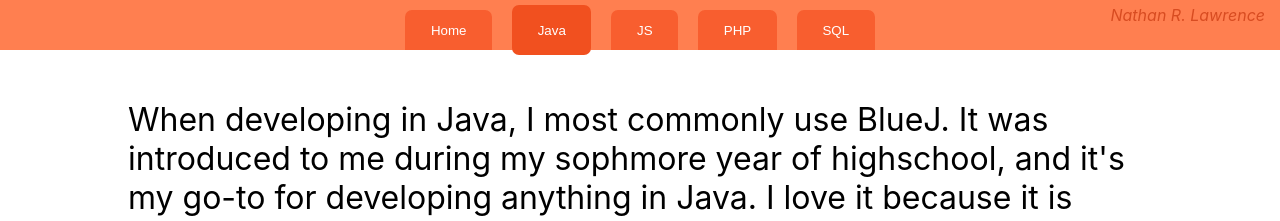
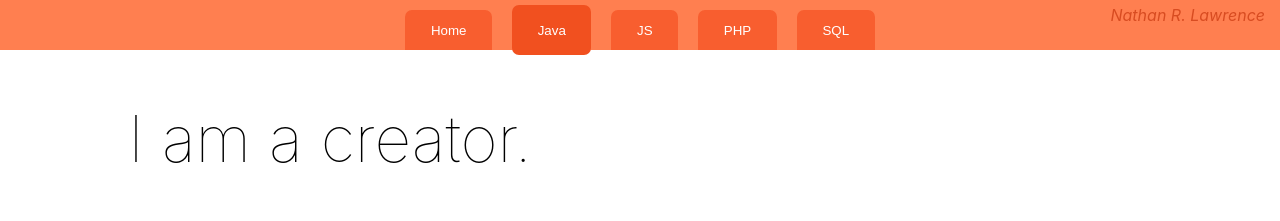
Before and after one commit to nateforlaw/softwarePortfolio, a React (Create React App) app: page / in a window 1280 px wide. Both pictures are taken after a click on the button "Java". Shown: the top 221 px of the page. Built offline with nearby package versions, Linux system fonts and the light colour scheme.

Commit message:
final edits

```diff
--- a/src/components/java.jsx
+++ b/src/components/java.jsx
@@ -5,6 +5,7 @@ import java_desktop from '../bin/java_desktop.png';
 class Java extends React.Component {
     render(){
         return <div className="page">
+            <h1>I am a creator.</h1>
             <p>
                 When developing in Java, I most commonly use BlueJ.
                 It was introduced to me during my sophmore year of highschool, and it's my go-to for developing anything in Java.
--- a/src/components/javascript.jsx
+++ b/src/components/javascript.jsx
@@ -5,6 +5,7 @@ import Snippet from './code_snippets.jsx';
 class Javascript extends React.Component {
     render(){
         return <div className="page">
+            <h1>I am an artist.</h1>
             <p>
                 As you may noticed, JavaScript is one of my favorite languages to use.
                 Not neccecarily by iteself, but since it is so widley used, it has a lot of support and libraries.
@@ -13,7 +14,7 @@ class Javascript extends React.Component {
             <p>
                 My uno project is my largest project to date by far.
                 Nearly everything is animated using CSS and there are computers that play against you.
-                You can play my game <a href='https://scratch.mit.edu/studios/8793695/' rel="noopener noreferrer" target="_blank">Here</a>.
+                You can play my game <a href='https://nlawrence162.github.io/unoGameSimulator/' rel="noopener noreferrer" target="_blank">Here</a>.
             </p>
             <img src={js_uno} alt='' width="85%"></img>
             <p>
```
